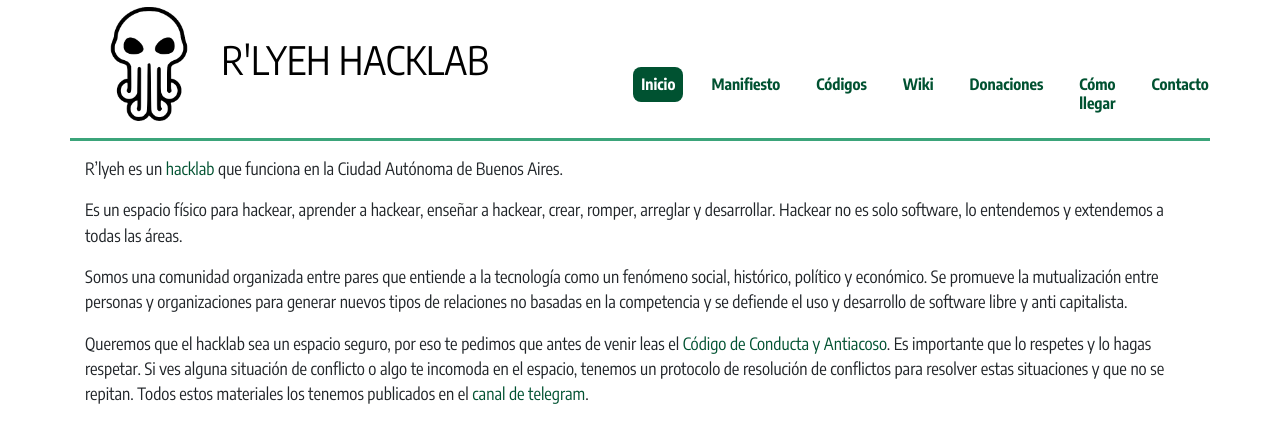
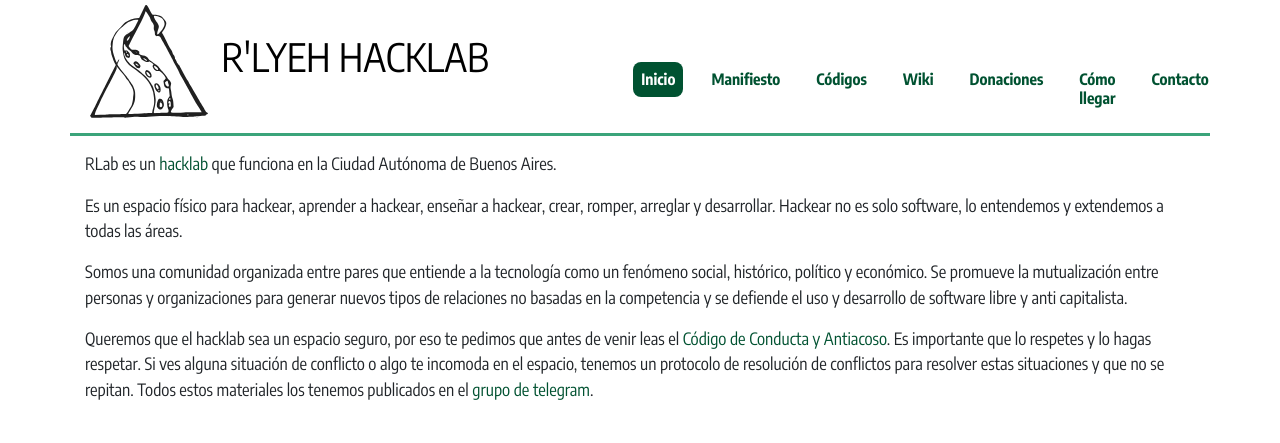
Before and after one commit to rlyehlab/rlab.be, a Jekyll site: the page built from index.md, in a window 1280 px wide. Shown: the top 443 px of the page. Built offline with Jekyll 4.4.1, drawn with Linux system fonts in a browser that asks for light colours.

Commit message:
cambio de logo, favicon y title; + erratas

```diff
--- a/_config.yml
+++ b/_config.yml
@@ -1,4 +1,4 @@
-title: R'lyeh Hacklab
+title: RLab
 email: contacto@rlab.be
 description: >-
   El hacklab es un espacio físico para hackear, aprender a hackear, enseñar a
--- a/_includes/header.html
+++ b/_includes/header.html
@@ -1,3 +1,5 @@
 <header class="col-12 col-lg-6">
-  <a href="/"><img width="128" src="/assets/images/cthulhu.jpg"> R'lyeh Hacklab</a>
+  <a href="/">
+    <img width="128" src="/assets/images/logo-rlab-negro.svg" style="padding: 5px;"> R'lyeh Hacklab
+  </a>
 </header>
--- a/_layouts/home.html
+++ b/_layouts/home.html
@@ -2,6 +2,7 @@
 <html>
   <head>
     <title>{{site.title}}</title>
+    <link rel="shortcut icon" href="/assets/images/logo-rlab-blanco-fondo-negro-favicon.jpg" />
     <link rel="stylesheet" href="/assets/css/bootstrap-grid.css">
     <link rel="stylesheet" href="/assets/css/bootstrap-reboot.css">
     <link rel="stylesheet" href="/assets/css/main.css">
--- a/index.md
+++ b/index.md
@@ -5,7 +5,7 @@ nav_text: "Inicio"
 nav_order: 1
 ---
 
-R'lyeh es un [hacklab](https://endefensadelsl.org/hacklabs-y-hackerspaces.html)
+RLab es un [hacklab](https://endefensadelsl.org/hacklabs-y-hackerspaces.html)
 que funciona en la Ciudad Autónoma de Buenos Aires.
 
 Es un espacio físico para hackear, aprender a hackear, enseñar a hackear, crear,
@@ -23,4 +23,5 @@ leas el [Código de Conducta y Antiacoso](/codigos).
 Es importante que lo respetes y lo hagas respetar. Si ves alguna situación de
 conflicto o algo te incomoda en el espacio, tenemos un
 protocolo de resolución de conflictos
-para resolver estas situaciones y que no se repitan. Todos estos materiales los tenemos publicados en el [canal de telegram](/contacto/).
+para resolver estas situaciones y que no se repitan.
+Todos estos materiales los tenemos publicados en el [grupo de telegram](/contacto/).
```
Also changed, not shown: assets/images/README.md (added, +1 -0 lines), assets/images/logo-rlab-blanco-fondo-negro-favicon.jpg (added), assets/images/logo-rlab-negro.svg (added).
